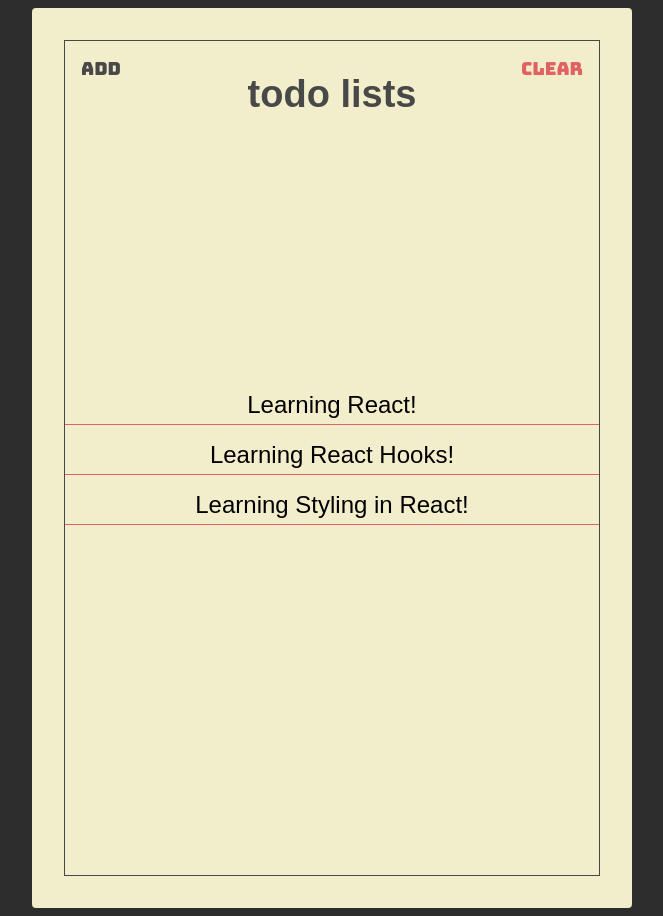
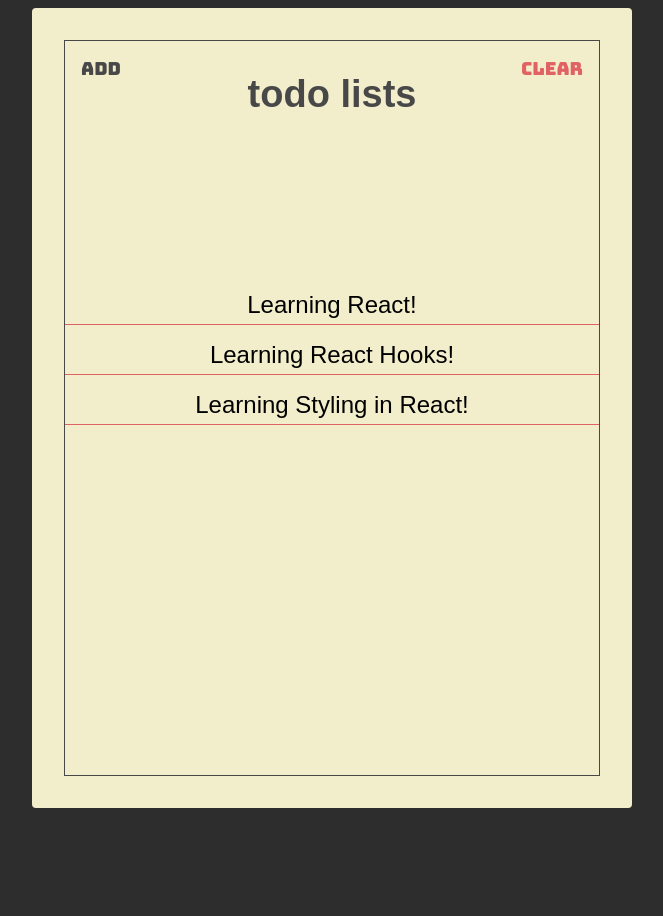
Before and after one commit to firman-alam/react-todolists, a React (Create React App) app: page / in a window 1280 px wide. Shown: the whole page, without its empty margins (308-971 px from the left). After the commit the page ends 816 px from the top, so only its background shows below. Built offline with nearby package versions, Linux system fonts and the light colour scheme; a web font is replaced by a local one.

Commit message:
emotion css props paper component

```diff
--- a/src/App.js
+++ b/src/App.js
@@ -10,6 +10,11 @@
       black: "#484848",
       red: "#e06262"
     }
+  },
+  background: {
+    color: {
+      primary: "#f2eecb"
+    }
   }
 };
 
--- a/src/components/paper/paper.jsx
+++ b/src/components/paper/paper.jsx
@@ -1,12 +1,16 @@
-import React from "react";
+/** @jsx jsx */
+import { jsx } from "@emotion/react";
+import { useTheme } from "@emotion/react";
 import PropTypes from "prop-types";
 
-import styles from "./paper.module.css";
+// import styles from "./paper.module.css";
+import * as styles from "./paper.styles";
 
 const Paper = ({ children }) => {
+  const theme = useTheme();
   return (
-    <div className={styles.container}>
-      <div className={styles.frame}>{children}</div>
+    <div css={styles.paper({ theme })}>
+      <div css={styles.frame({ theme })}>{children}</div>
     </div>
   );
 };
--- /dev/null
+++ b/src/components/paper/paper.styles.js
@@ -0,0 +1,20 @@
+import { css } from "@emotion/react";
+
+export const paper = ({ theme }) =>
+  css`
+    width: 600px;
+    height: 800px;
+    background-color: ${theme.background.color.primary};
+    border-radius: 4px;
+
+    padding: 32px;
+  `;
+
+export const frame = ({ theme }) =>
+  css`
+    border: 1px solid ${theme.color.primary.black};
+    height: 100%;
+    display: flex;
+    flex-direction: column;
+    justify-content: space-between;
+  `;
```
